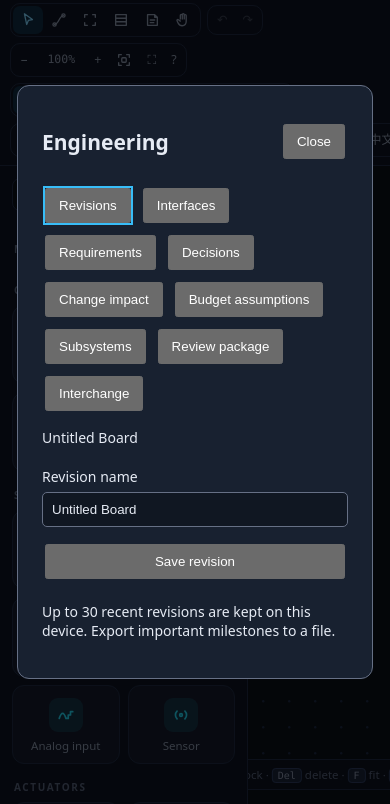
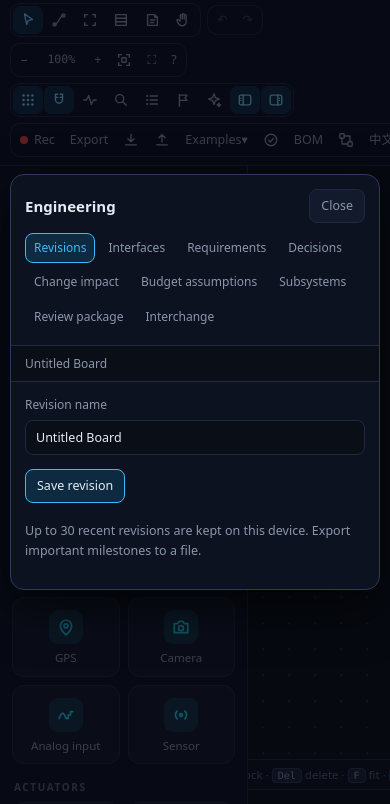
Before and after one commit to HenryCooper86/Schematica, a website with bundled scripts: page index.html in a window 390 px wide. Both pictures are taken after a click on the button 346 px from the left and 180 px from the top of the page. Shown: the part 40-844 px from the top of the page. Built offline with nearby package versions, Linux system fonts and the light colour scheme.

Commit message:
Align Engineering workspace with the application design system

```diff
--- a/css/style.css
+++ b/css/style.css
@@ -1559,22 +1559,107 @@ html[data-theme="light"] .ai-result.warn { color: #92400e; }
 #present-overlay { max-height: 48dvh; overflow-y: auto; }
 #examples-menu button small { color: var(--muted); font-size: 10px; margin-left: 6px; }
 
-/* Engineering workspace: one keyboard-accessible dialog for durable records. */
-#engineering-dialog { width:min(1000px,94vw);max-height:90vh;overflow:auto;background:var(--panel,#182130);color:var(--text,#e5eaf2);border:1px solid #667085;border-radius:12px;padding:24px; }
-#engineering-dialog::backdrop { background:#0009; }
-#engineering-dialog header { display:flex;align-items:center;justify-content:space-between;gap:16px; }
-#engineering-dialog nav { display:flex;gap:6px;flex-wrap:wrap;margin:12px 0; }
-#engineering-dialog button { padding:8px 12px;margin:3px; }
-#engineering-dialog [aria-pressed=true] { outline:2px solid #38bdf8; }
-#engineering-dialog form { display:grid;grid-template-columns:repeat(auto-fit,minmax(240px,1fr));gap:14px;margin:20px 0; }
-#engineering-dialog label { display:flex;flex-direction:column;gap:6px; }
-#engineering-dialog input,#engineering-dialog select,#engineering-dialog textarea { padding:9px;min-width:0;color:inherit;background:var(--bg,#101722);border:1px solid #667085;border-radius:5px; }
-#engineering-dialog ul { padding-left:20px; } #engineering-dialog li { margin:14px 0; }
-#engineering-dialog pre { white-space:pre-wrap;overflow-wrap:anywhere;max-height:380px;overflow:auto; }
-#engineering-dialog aside { padding:16px;border:2px solid #fbbf24; }
-#engineering-dialog table { width:100%;border-collapse:collapse;margin-top:16px; }
-#engineering-dialog th,#engineering-dialog td { text-align:left;padding:9px;border-bottom:1px solid #667085; }
-
-#engineering-dialog fieldset { min-width:0;border:1px solid #667085;border-radius:6px; }
-#engineering-dialog fieldset label { margin:10px 0; }
-#engineering-dialog input { box-sizing:border-box;max-width:100%; }
+/* Engineering uses the same surface, field, and control tokens as the other dialogs. */
+#engineering-dialog {
+  width: min(1000px, calc(100vw - 32px));
+  max-width: none;
+  max-height: calc(100dvh - 48px);
+  padding: 0;
+  background: var(--bg1);
+  color: var(--text);
+  border: 1px solid var(--line2);
+  border-radius: 14px;
+  box-shadow: 0 18px 50px rgba(0, 0, 0, .6);
+  overflow: hidden;
+  font: inherit;
+}
+#engineering-dialog[open] { display: flex; flex-direction: column; }
+#engineering-dialog::backdrop { background: rgba(4, 6, 12, .6); }
+#engineering-dialog header {
+  display: flex; align-items: center; justify-content: space-between;
+  gap: 16px; padding: 18px 22px 12px; flex: none;
+}
+#engineering-dialog h2 { margin: 0; font-size: 15px; font-weight: 700; }
+#engineering-dialog nav {
+  display: flex; flex-wrap: wrap; gap: 5px; padding: 0 22px 14px;
+  border-bottom: 1px solid var(--line); flex: none;
+}
+#engineering-dialog button, #engineering-dialog input::file-selector-button {
+  background: var(--bg2); border: 1px solid var(--line); color: var(--muted);
+  border-radius: 8px; padding: 7px 11px; margin: 0;
+  font: inherit; font-size: 12.5px; line-height: 1.4; cursor: pointer;
+}
+#engineering-dialog button:hover:not(:disabled),
+#engineering-dialog input::file-selector-button:hover { color: var(--text); border-color: var(--line2); background: var(--bg3); }
+#engineering-dialog button:disabled { opacity: .4; cursor: default; }
+#engineering-dialog nav button { background: transparent; border-color: transparent; }
+#engineering-dialog nav [aria-pressed=true] {
+  color: var(--accent); background: var(--accent-dim); border-color: var(--accent);
+}
+#engineering-dialog button[type=submit],
+#engineering-dialog [data-action=apply-preview],
+#engineering-dialog [data-action=package] {
+  background: var(--accent-dim); border-color: var(--accent); color: var(--text);
+}
+#engineering-dialog :focus-visible { outline: 2px solid var(--accent); outline-offset: 2px; }
+#engineering-dialog > p {
+  margin: 0; padding: 10px 22px; color: var(--muted); background: var(--bg0);
+  border-bottom: 1px solid var(--line); font-size: 12px; flex: none;
+}
+#engineering-body { padding: 18px 22px 22px; overflow: auto; min-height: 0; user-select: text; -webkit-user-select: text; }
+#engineering-body p { margin: 0 0 14px; font-size: 12.5px; line-height: 1.6; color: var(--muted); }
+#engineering-body h3 { font-size: 14px; margin: 18px 0 10px; }
+#engineering-body h4, #engineering-dialog legend {
+  font-size: 10px; font-weight: 600; text-transform: uppercase; letter-spacing: 1px; color: var(--muted);
+}
+#engineering-dialog form {
+  display: grid; grid-template-columns: repeat(2, minmax(0, 1fr)); gap: 14px 18px;
+  margin: 0 0 18px; align-items: start;
+}
+#engineering-dialog form > button { align-self: end; justify-self: start; }
+#engineering-dialog form > label:has(textarea),
+#engineering-dialog form > label:has(select[multiple]),
+#engineering-dialog form > p { grid-column: 1 / -1; }
+#engineering-dialog label { display: flex; flex-direction: column; gap: 7px; min-width: 0; font-size: 12px; color: var(--muted); }
+#engineering-dialog label:has(input[type=checkbox]) { flex-direction: row; align-items: center; margin-bottom: 16px; }
+#engineering-dialog input, #engineering-dialog select, #engineering-dialog textarea {
+  width: 100%; min-width: 0; max-width: 100%; padding: 8px 10px;
+  color: var(--text); background: var(--bg0); border: 1px solid var(--line);
+  border-radius: 8px; font: inherit; font-size: 12.5px; line-height: 1.4;
+}
+#engineering-dialog textarea { resize: vertical; min-height: 80px; }
+#engineering-dialog input[type=number] { font-family: var(--mono); }
+#engineering-dialog input[type=checkbox] { width: auto; margin: 0; accent-color: var(--accent); }
+#engineering-dialog input[type=file] { padding: 7px; }
+#engineering-dialog input::file-selector-button { margin-right: 10px; }
+#engineering-dialog input:focus, #engineering-dialog select:focus, #engineering-dialog textarea:focus { border-color: var(--accent); }
+#engineering-dialog fieldset { min-width: 0; margin: 0; padding: 12px 14px; border: 1px solid var(--line); border-radius: 10px; }
+#engineering-dialog legend { padding: 0 5px; }
+#engineering-dialog fieldset label + label { margin-top: 12px; }
+#engineering-dialog[data-section=interfaces] fieldset:first-of-type { grid-column: 1 / -1; display: grid; grid-template-columns: repeat(3, minmax(0, 1fr)); gap: 12px; }
+#engineering-dialog[data-section=interfaces] fieldset:first-of-type label { margin: 0; }
+#engineering-dialog[data-section=revisions] form { grid-template-columns: minmax(0, 1fr) auto; max-width: 660px; align-items: end; }
+#engineering-dialog[data-section=interchange] #engineering-body > label { margin: 16px 0; }
+#engineering-dialog:is([data-section=requirements], [data-section=decisions]) #engineering-body > div { display: flex; flex-wrap: wrap; gap: 6px; margin-bottom: 16px; }
+#engineering-dialog ul { list-style: none; padding: 0; margin: 14px 0; }
+#engineering-dialog li { padding: 12px; margin: 8px 0; background: var(--bg2); border: 1px solid var(--line); border-radius: 8px; font-size: 12.5px; line-height: 1.6; overflow-wrap: anywhere; }
+#engineering-dialog li button { margin: 4px 3px 0 0; }
+#engineering-dialog time { color: var(--muted); font-size: 11px; margin: 0 8px; }
+#engineering-dialog pre { white-space: pre-wrap; overflow-wrap: anywhere; max-height: 380px; overflow: auto; }
+#engineering-dialog aside { padding: 14px; border: 1px solid var(--accent); background: var(--accent-dim); border-radius: 10px; margin-bottom: 16px; }
+#engineering-dialog table { display: block; width: 100%; overflow-x: auto; border-collapse: collapse; margin: 14px 0; font-size: 12px; }
+#engineering-dialog th, #engineering-dialog td { text-align: left; padding: 9px 12px; border-bottom: 1px solid var(--line); }
+#engineering-dialog th { font-size: 10px; text-transform: uppercase; letter-spacing: 1px; color: var(--muted); }
+#engineering-dialog td { overflow-wrap: anywhere; }
+#engineering-dialog #impact-preview { border-top: 1px solid var(--line); padding-top: 16px; }
+#engineering-dialog #impact-preview:empty { display: none; }
+@media (max-width: 620px) {
+  #engineering-dialog { width: calc(100vw - 20px); max-height: calc(100dvh - 20px); }
+  #engineering-dialog header { padding: 14px 14px 10px; }
+  #engineering-dialog nav { padding: 0 14px 12px; gap: 4px; }
+  #engineering-dialog nav button { padding: 6px 8px; font-size: 12px; }
+  #engineering-dialog > p { padding: 9px 14px; }
+  #engineering-body { padding: 14px; }
+  #engineering-dialog form, #engineering-dialog[data-section=revisions] form,
+  #engineering-dialog[data-section=interfaces] fieldset:first-of-type { grid-template-columns: minmax(0, 1fr); }
+}
--- a/src/ui/engineering-ui.js
+++ b/src/ui/engineering-ui.js
@@ -34,6 +34,7 @@ export function initEngineering({ store, revisions, navigation, persistence, flu
   function paint() {
     labelButton();
     const names = labels();
+    dialog.dataset.section = tab;
     dialog.innerHTML = `<header><h2 id="engineering-heading">${esc(tr('Engineering'))}</h2><button data-action="close">${esc(tr('Close'))}</button></header>
       <nav aria-label="${esc(tr('Engineering sections'))}">${Object.entries(names).map(([id, name]) => `<button data-tab="${id}" aria-pressed="${tab === id}">${esc(name)}</button>`).join('')}</nav>
       <p>${esc(store.doc.title)}${navigation.depth() ? ' · ' + esc(tr('Expanded subsystem')) : ''}</p><section id="engineering-body"></section>`;
```
